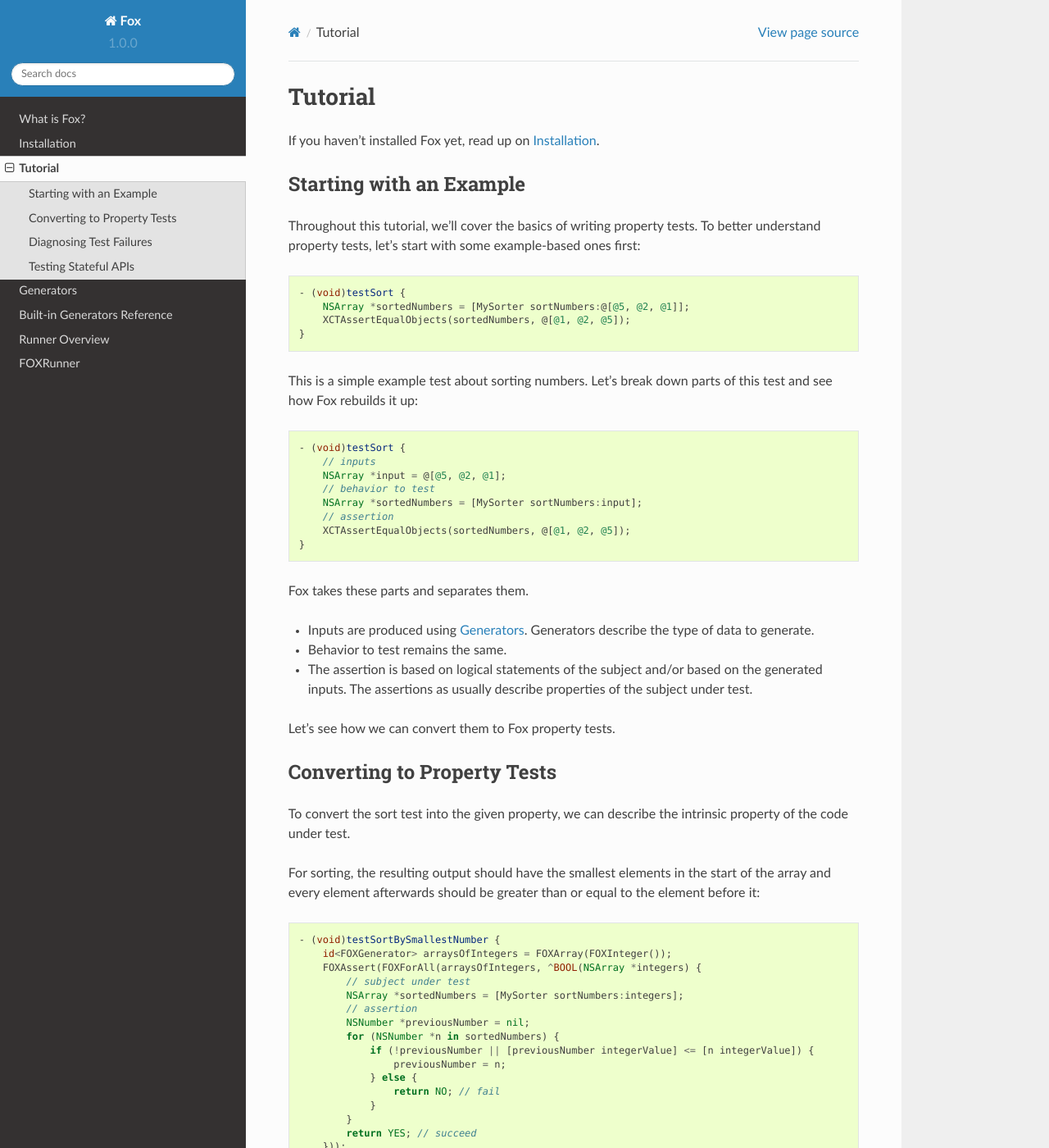
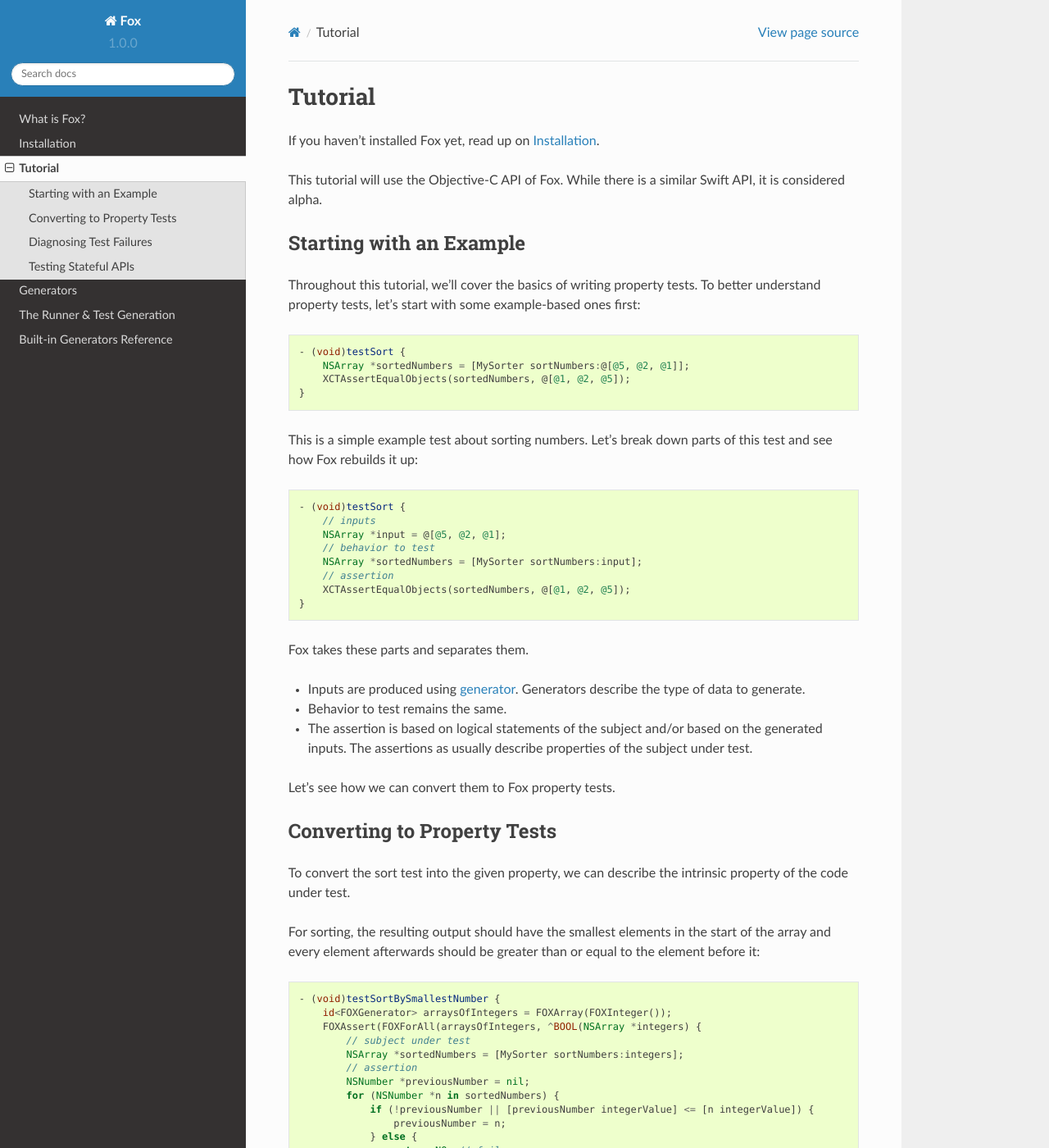
Before and after one commit to jeffh/Fox, a Sphinx documentation site: the page built from docs/source/tutorial.rst, in a window 1280 px wide and 1400 px high. Shown: the whole window at 82% size. Built offline with Sphinx 7.4.7 and the Read the Docs theme 2.0.0, drawn with Linux system fonts in a browser that asks for light colours; some of the changed text lies outside the part shown.

Commit message:
Minor polishing of the documentation.

```diff
--- a/docs/source/generators.rst
+++ b/docs/source/generators.rst
@@ -31,7 +31,7 @@
     For Haskell programmers, Fox is a decendant to Haskell's QuickCheck 2.
     Generators are a monadic type which combine generation and shrinking.
 
-For the list of all generators that Fox provides, read the
+For the list of all generators that Fox provides, read about
 :doc:`generators_reference`.
 
 .. _Building Custom Generators:
--- a/docs/source/index.rst
+++ b/docs/source/index.rst
@@ -67,5 +67,6 @@
    Tutorial </tutorial>
 
    Generators </generators>
+   The Runner & Test Generation </runner>
+
    Built-in Generators Reference </generators_reference>
-   The Runner & Test Generation </runner>
--- a/docs/source/tutorial.rst
+++ b/docs/source/tutorial.rst
@@ -4,6 +4,9 @@
 ========
 
 If you haven't installed Fox yet, read up on :doc:`installation`.
+
+This tutorial will use the Objective-C API of Fox. While there is a similar
+Swift API, it is considered alpha.
 
 Starting with an Example
 ------------------------
@@ -31,8 +34,8 @@
 
 Fox takes these parts and separates them.
 
-- Inputs are produced using :ref:`generators`. Generators describe the type of
-  data to generate.
+- Inputs are produced using :ref:`generator <generators>`. Generators describe
+  the type of data to generate.
 - Behavior to test remains the same.
 - The assertion is based on logical statements of the subject and/or based on
   the generated inputs. The assertions as usually describe properties of the
@@ -70,9 +73,9 @@
 
 Let's break that down:
 
-- ``FOXInteger`` is a :ref:`generator` that describes how to produce random integers
+- ``FOXInteger`` is a :ref:`generator <generators>` that describes how to produce random integers
   (NSNumbers).
-- ``FOXArray`` is a :ref:`generator` that describes how to generate arbitrary arrays.
+- ``FOXArray`` is a :ref:`generator <generators>` that describes how to generate arbitrary arrays.
   It takes another generator as an argument. In this case, we're giving it an
   integer generator so this will generate randomly sized array of random
   integers.
@@ -206,8 +209,8 @@
 stateful APIs.
 
 Before we start, let's talk about the conceptual model Fox uses to verify
-stateful APIs. Using the existing system of :ref:`generators`, we can model
-**API calls as data**.
+stateful APIs. Using the existing system of :ref:`generator <generators>`, we
+can model **API calls as data**.
 
 As a simple case, let's test a `Queue`_. We can add and remove objects to it.
 Removing objects returns the first item in the Queue:
```
Also changed, not shown: other parts of docs/source/tutorial.rst (+1 -1 lines), docs/source/runner.rst (+46 -37 lines).
